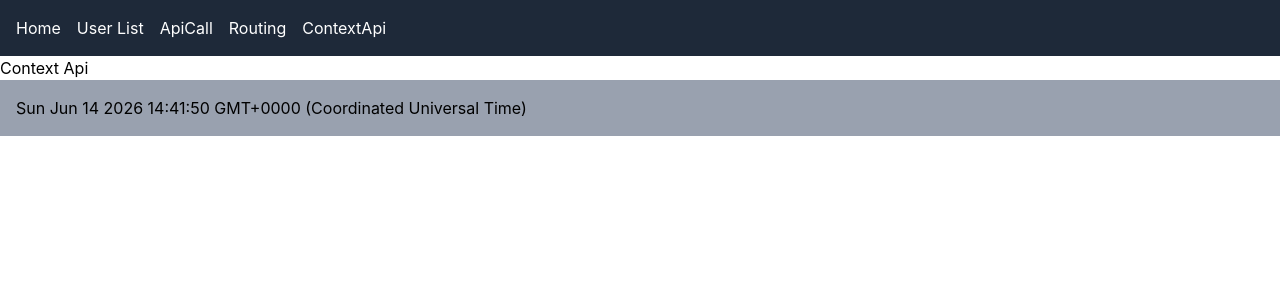
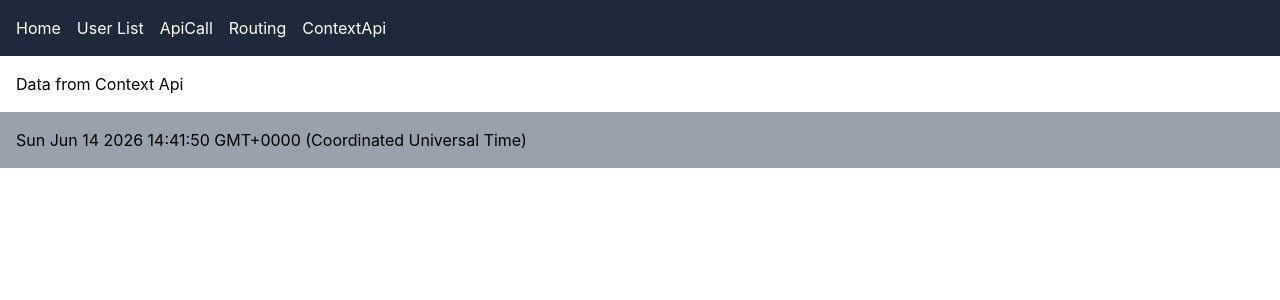
Before and after one commit to orgpublic/repopub1, a React (Vite) app: page /contextapi in a window 1280 px wide. Shown: the top 300 px of the page. Built offline with nearby package versions, Linux system fonts and the light colour scheme.

Commit message:
ContextApi updated

```diff
--- a/src/App.jsx
+++ b/src/App.jsx
@@ -2,14 +2,17 @@ import { BrowserRouter } from "react-router";
 import "./App.css";
 import MainContent from "./components/MainContent";
 import NavBar from "./components/NavBar";
+import ThemeContext from "./components/contexts/ThemeContext";
 
 function App() {
   return (
     <>
+    <ThemeContext>
       <BrowserRouter>
         <NavBar />
         <div className="bg-gray-400 p-4 flex flex-row">{Date()}</div>
       </BrowserRouter>
+      </ThemeContext>
     </>
   );
 }
--- a/src/components/ContextApi.jsx
+++ b/src/components/ContextApi.jsx
@@ -1,7 +1,20 @@
+import { useContext } from "react";
+import { ThemeDataContext } from "./contexts/ThemeContext";
+
 const ContextApi = () => {
-    return (<>
-    Context Api
-    </>)
-}
+  const data = useContext(ThemeDataContext);
+
+  return (
+    <>
+      <table className="table-auto m-4">
+        <tbody>
+          <tr>
+            <td>{data}</td>
+          </tr>
+        </tbody>
+      </table>
+    </>
+  );
+};
 
 export default ContextApi;
--- a/src/components/NavBar.jsx
+++ b/src/components/NavBar.jsx
@@ -23,9 +23,9 @@ const NavBar = () => {
           <Route path="/apicall" element={<ApiCall />}></Route>
           <Route path="/userlist" element={<UserList />}></Route>
           <Route path="/userlist/:id" element={<UserDetails />}></Route>
-          <Route path="/routing" element={<Routing/>}></Route>
-          <Route path="/usestatehook" element={<UseStatehook/>}></Route>
-          <Route path="/contextapi" element={<ContextApi/>}></Route>
+          <Route path="/routing" element={<Routing />}></Route>
+          <Route path="/usestatehook" element={<UseStatehook />}></Route>
+          <Route path="/contextapi" element={<ContextApi />}></Route>
         </Routes>
       </div>
     </>
--- /dev/null
+++ b/src/components/contexts/ThemeContext.jsx
@@ -0,0 +1,13 @@
+import { createContext } from "react";
+export const ThemeDataContext = createContext();
+const ThemeContext = (props) => {
+  return (
+    <>
+      <ThemeDataContext.Provider value="Data from Context Api">
+        {props.children}
+      </ThemeDataContext.Provider>
+    </>
+  );
+};
+
+export default ThemeContext;
```
